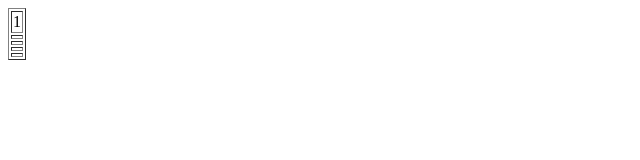
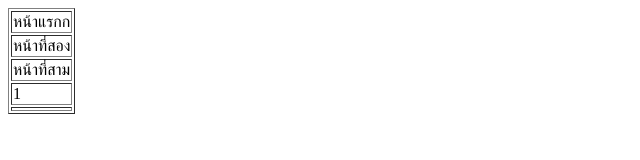
Before and after one commit to Saran204/testgit, a plain HTML site: page index.html in a window 1280 px wide. Shown: the whole page, without its empty margins (0-640 px from the left). Drawn offline with Linux system fonts and the light colour scheme.

Commit message:
menu thai

```diff
--- a/index.html
+++ b/index.html
@@ -6,16 +6,16 @@
 <body>
 		<table border="1">
 			<tr>
-				<td>1</td>
+				<td>หน้าแรกก</td>
 			</tr>
 			<tr>
-				<td></td>
+				<td>หน้าที่สอง</td>
 			</tr>
 			<tr>
-				<td></td>
+				<td>หน้าที่สาม</td>
 			</tr>
 			<tr>
-				<td></td>
+				<td>1</td>
 			</tr>
 			<tr>
 				<td></td>
```
